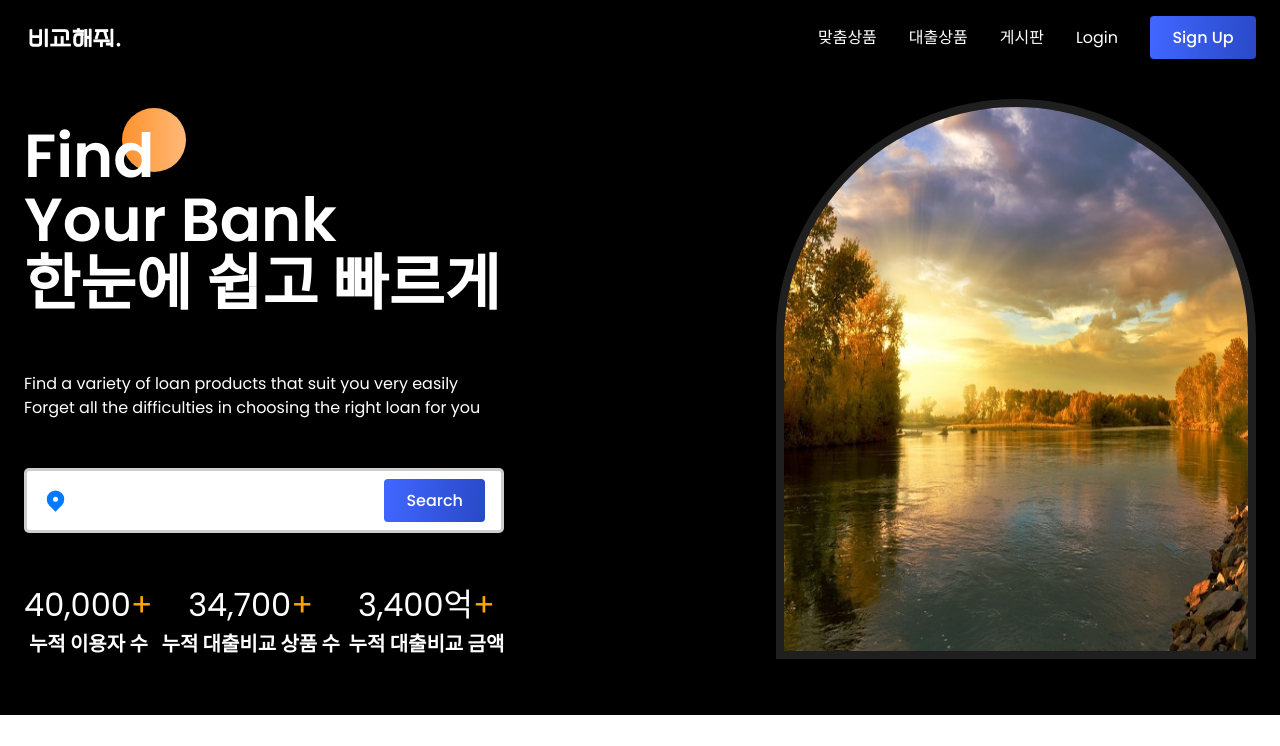
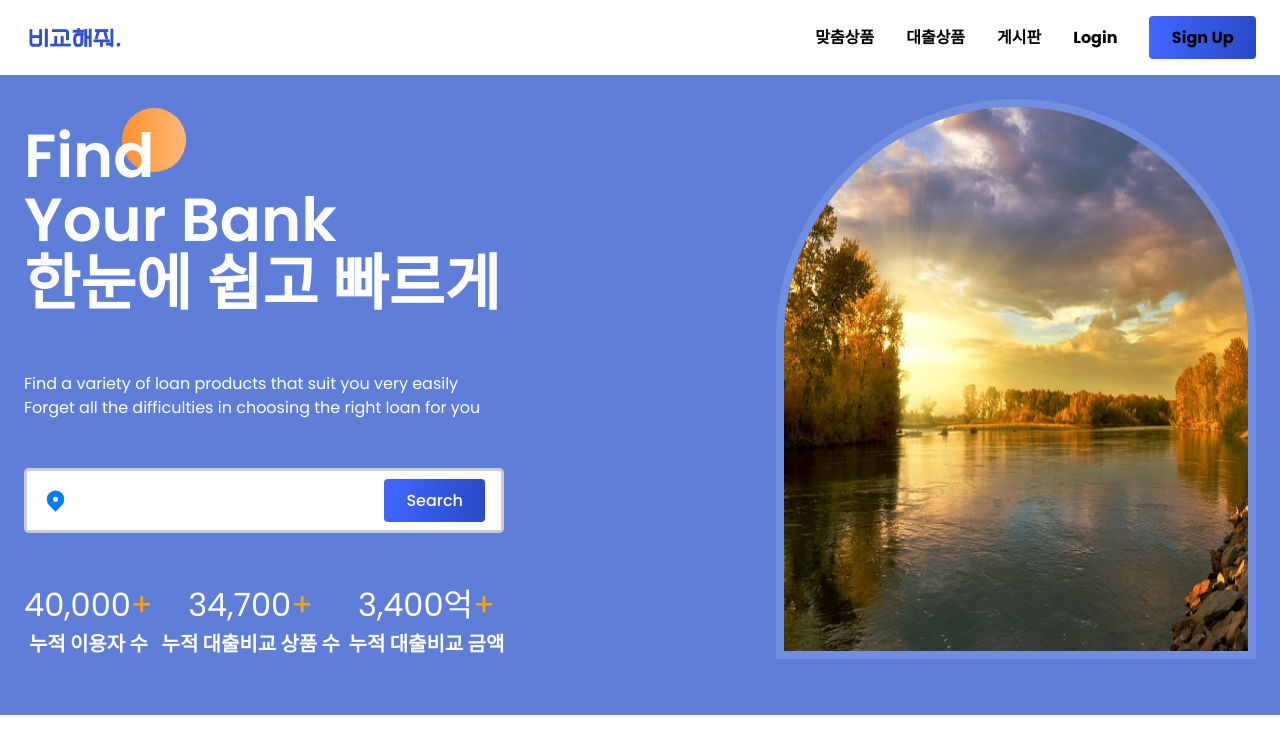
Before and after one commit to Hooddduck/BKHJ-frontend, a React (Create React App) app: page / in a window 1280 px wide. Shown: the top 746 px of the page. Built offline with nearby package versions, Linux system fonts and the light colour scheme; no server answers.

Commit message:
메인화면(히어로),헤더색상변경

```diff
--- a/src/components/Header/Header.css
+++ b/src/components/Header/Header.css
@@ -1,6 +1,6 @@
 .h-wrapper {
-  color: white;
-  background: black;
+  color: rgb(0, 0, 0);
+  background: rgb(255, 255, 255);
 }
 
 .h-container {
@@ -18,8 +18,9 @@
 }
 
 .h-menu a {
-  color: #ffffff;
+  color: #000000;
   text-decoration: none;
+  font-weight: bold;
 }
 
 .h-menu a.menu-link.bold {
@@ -28,7 +29,9 @@
 }
 
 .h-menu a.menu-link:hover {
-  text-decoration: none; /* 밑줄 제거 */
+  text-decoration: none;
+  color: #5F7ED9;
+  font-weight: bold;
 }
 
 .h-menu button.button {
--- a/src/components/Header/Header.jsx
+++ b/src/components/Header/Header.jsx
@@ -24,7 +24,7 @@ const Header = () => {
     <section className="h-wrapper">
       <div className="flexCenter paddings innerWidth h-container">
         <a href="/" onClick={() => handleLinkClick("/")} className="logo-link">
-          <img src="./logo.png" alt="logo" width={100} />
+          <img src="./logo2.png" alt="logo" width={100} />
         </a>
 
         <div className="flexCenter h-menu">
--- a/src/components/Hero/Hero.css
+++ b/src/components/Hero/Hero.css
@@ -3,7 +3,7 @@
     color: white;
     position: relative;
     padding-bottom: 2rem;
-    background-color: black;
+    background-color: #5F7ED9;
     object-fit: cover;
 }
 
```
